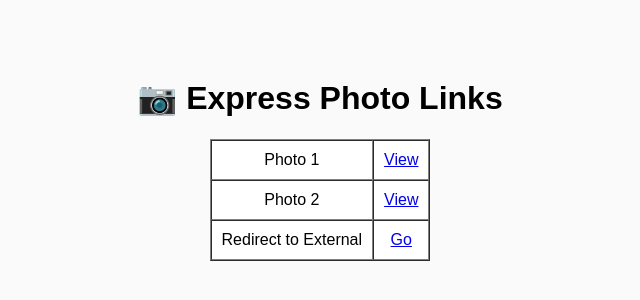
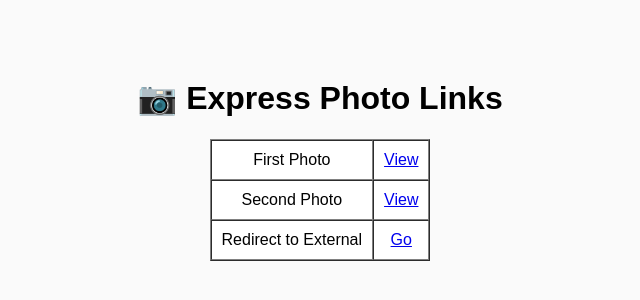
Before and after one commit to ItsThekra/Express_Server, a website: page index.html in a window 1280 px wide. Shown: the full height of the page, 320-960 px from the left. Drawn offline with Linux system fonts and the light colour scheme.

Commit message:
Update index

```diff
--- a/index.html
+++ b/index.html
@@ -10,11 +10,11 @@
 
   <table border="1" cellpadding="10" cellspacing="0" style="margin: 0 auto; background-color: #fff;">
     <tr>
-      <td>Photo 1</td>
+      <td>First Photo</td>
       <td><a href="/image1.jpeg">View</a></td>
     </tr>
     <tr>
-      <td>Photo 2</td>
+      <td>Second Photo</td>
       <td><a href="/image2.jpeg">View</a></td>
     </tr>
     <tr>
```
